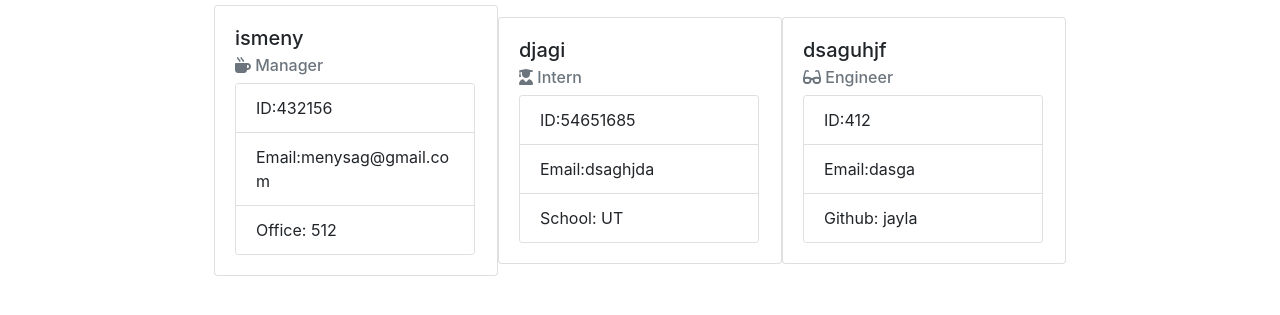
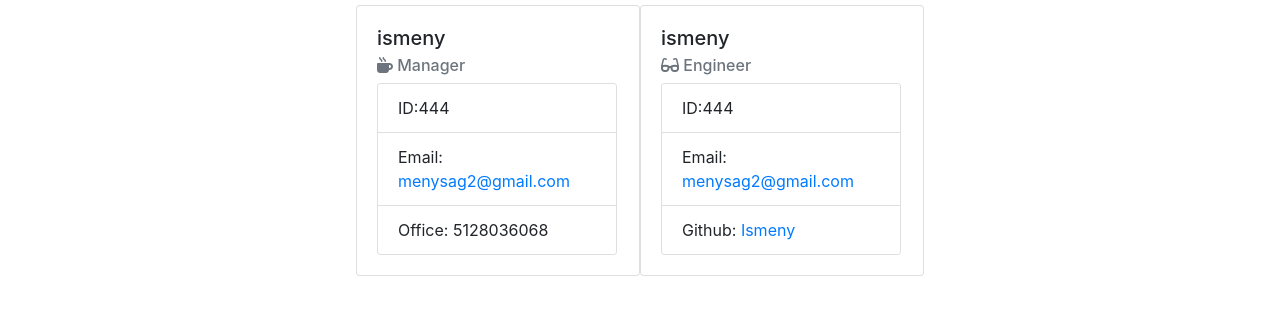
Before and after one commit to Ismeny/Homework-10-Profile-Generator, a website: page index.html in a window 1280 px wide. Shown: the part 113-428 px from the top of the page. Drawn offline with nearby package versions, Linux system fonts and the light colour scheme.

Commit message:
made email and github into links

```diff
--- a/index.html
+++ b/index.html
@@ -23,39 +23,24 @@
             </h6>
             <div class="card" style="width: 15rem;">
                 <ul class="list-group list-group-flush">
-                  <li class="list-group-item">ID:432156</li>
-                  <li class="list-group-item">Email:menysag@gmail.com</li>
-                  <li class="list-group-item">Office: 512</li>
+                  <li class="list-group-item">ID:444</li>
+                  <li class="list-group-item">Email: <a href ="mailto:menysag2@gmail.com"> menysag2@gmail.com</a></li>
+                  <li class="list-group-item">Office: 5128036068 </li>
                 </ul>
               </div>
             </div>
           </div><div id="card" class="card" style="width: 17.75rem;">
             <div class="card-body">
-              <h5 class="card-title">djagi</h5>
-              <h6 class="card-subtitle mb-2 text-muted">
-                <i class="fas fa-user-graduate"></i> Intern</i>
-
-            </h6>
-            <div class="card" style="width: 15rem;">
-                <ul class="list-group list-group-flush">
-                  <li class="list-group-item">ID:54651685</li>
-                  <li class="list-group-item">Email:dsaghjda</li>
-                  <li class="list-group-item">School: UT</li>
-                </ul>
-              </div>
-            </div>
-          </div><div id="card" class="card" style="width: 17.75rem;">
-            <div class="card-body">
-              <h5 class="card-title">dsaguhjf</h5>
+              <h5 class="card-title">ismeny</h5>
               <h6 class="card-subtitle mb-2 text-muted">
                 <i class="fas fa-glasses"></i> Engineer</i>
 
             </h6>
             <div class="card" style="width: 15rem;">
                 <ul class="list-group list-group-flush">
-                  <li class="list-group-item">ID:412</li>
-                  <li class="list-group-item">Email:dasga</li>
-                  <li class="list-group-item">Github: jayla</li>
+                  <li class="list-group-item">ID:444</li>
+                  <li class="list-group-item">Email: <a href ="mailto:menysag2@gmail.com"> menysag2@gmail.com</a></li>
+                  <li class="list-group-item">Github: <a href="https://github.com/Ismeny" target="_blank"> Ismeny</a> </li>
                 </ul>
               </div>
             </div>
```
Also changed, not shown: index.js (+5 -5 lines), README.md.
